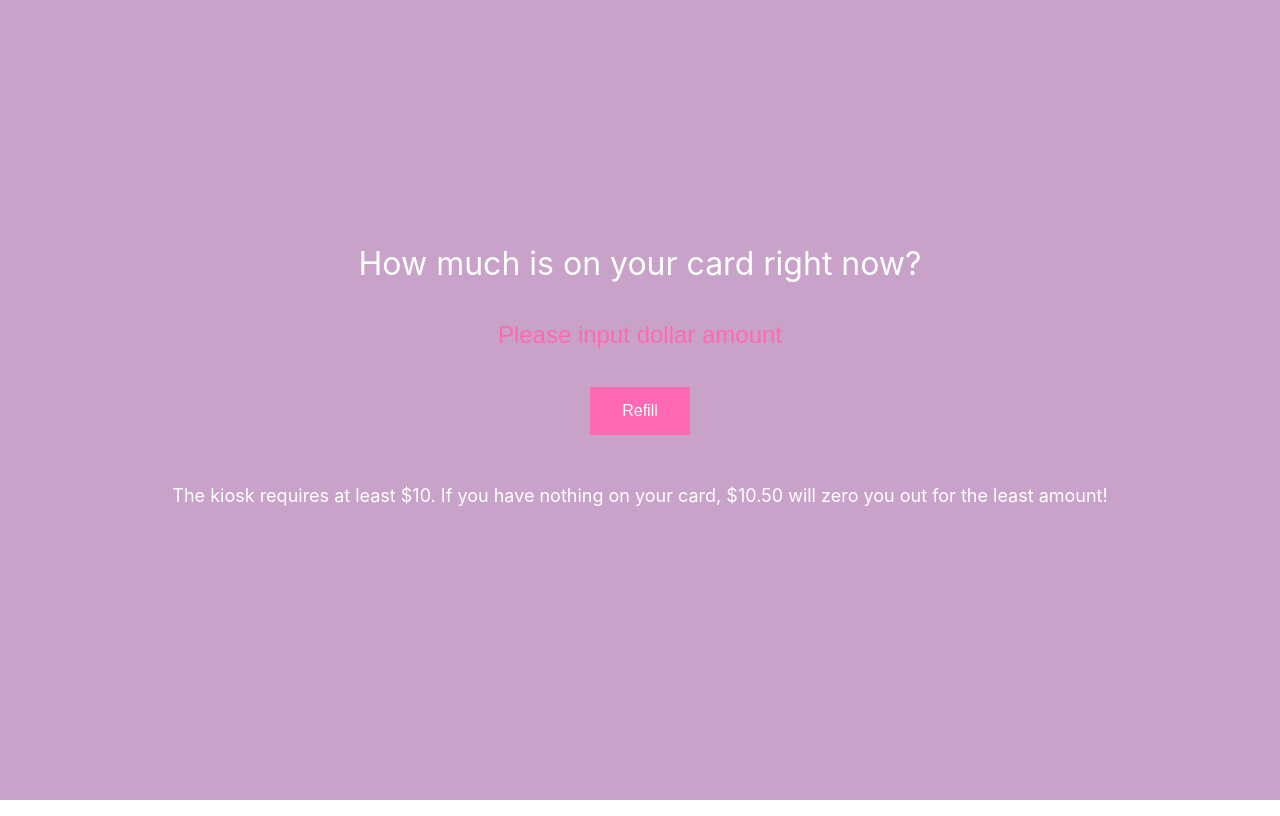
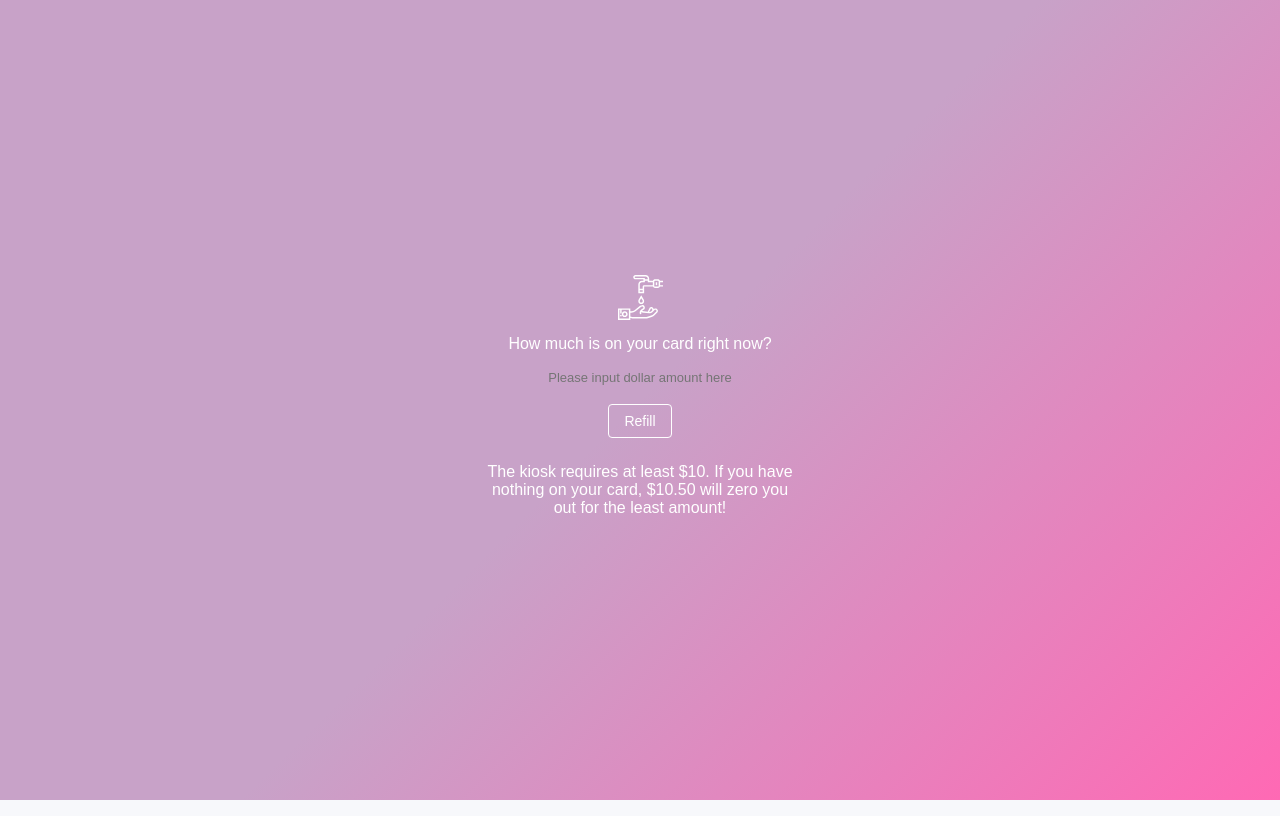
Before and after one commit to msbeethoven/final-laundry, a React (Create React App) app in the folder client/: page / in a window 1280 px wide. Built offline with nearby package versions, Linux system fonts and the light colour scheme.

Commit message:
Added svg, stylized search bar, aligned instructions/amount to put on with above question. todo: contact/faq

```diff
--- a/client/src/AmountBar.js
+++ b/client/src/AmountBar.js
@@ -12,7 +12,7 @@ const AmountBar = (props) => {
 
       <div className="onCardAmount">
         <div class="question">How much is on your card right now?</div>
-        <input name="onCardAmount" type="number" min="0" step=".01" placeholder="Please input dollar amount" required />
+        <input name="onCardAmount" type="number" min="0" step=".01" placeholder="Please input dollar amount here" required />
       </div>
       <div>
 
--- a/client/src/AmountPrice.js
+++ b/client/src/AmountPrice.js
@@ -7,17 +7,12 @@ const AmountPrice = (props) => {
 
 
   return (
-    <div>
+
       <div className="amountToPutOnCard">
         {props.amountToPutOnCard ? `You should put $` + props.amountToPutOnCard + ` to zero out your card.` : null}
 
-        <div id="test">
-          {props.amountToPutOnCard === 0 ? `The kiosk requires at least $10. If you have nothing on your card, $10.50 will zero you out for the least amount!` : null}
-        </div>
+        {props.amountToPutOnCard === 0 ? `The kiosk requires at least $10. If you have nothing on your card, $10.50 will zero you out for the least amount!` : null}
       </div>
-
-
-    </div>
   )
 }
 
--- a/client/src/App.css
+++ b/client/src/App.css
@@ -1,8 +1,6 @@
-.App {
-  text-align: center;
-}
 
-.App-logo {
+
+/* .App-logo {
   animation: App-logo-spin infinite 20s linear;
   height: 40vmin;
   pointer-events: none;
@@ -19,7 +17,12 @@
 }
 
 .App-box {
-  margin: 50px;
+  text-align: center;
+  align-self: center;
+  display: flex;
+  flex-direction: column;
+  align-items: center;
+  max-width: 450px;
 }
 
 .App-link {
@@ -69,17 +72,141 @@ input::-webkit-inner-spin-button {
   font-size: 16px;
 }
 
+
 .amountToPutOnCard {
   color: white;
   font-size: xx-large;
   padding: 50px;
+
 }
 
 #test {
   color: white;
   font-size: large;
+  transition: 5s;
 }
 
 .onCardAmount {
   color: white;
 }
+
+  */
+
+html, body {
+  font-family: sans-serif;
+  -ms-text-size-adjust: 100%;
+  -webkit-text-size-adjust: 100%;
+  background-color: #F7F8FB;
+  height: 100%;
+  -webkit-font-smoothing: antialiased; }
+
+body {
+  margin: 0;
+  padding: 0;
+  display: flex;
+  flex-direction: column;
+  align-items: center;
+  justify-content: center;
+}
+
+.App-box {
+  text-align: center;
+  align-self: center;
+  display: flex;
+  flex-direction: column;
+  align-items: center;
+  max-width: 450px;
+}
+
+.question, .amountToPutOnCard {
+  /* font-size: 22px; */
+  font-weight: 100;
+  margin-top: 15px;
+  color: white;
+  margin-bottom: 8px;
+  max-width: 320px;
+}
+
+
+p {
+  -webkit-margin-after: 0px;
+  -webkit-margin-before: 0px;
+  font-size: 15px;
+  color: #7F828B;
+  line-height: 21px;
+  margin-bottom: 4px; }
+
+.searchBtn {
+  text-decoration: none;
+  padding: 8px 15px;
+  border-radius: 4px;
+  margin: 10px;
+  font-size: 14px;
+  color:white;
+  border: 1px solid white;
+  background: transparent;
+}
+
+.hk-logo, .app-icon {
+  fill: #DBE1EC; }
+
+.info {
+  fill: #9FABBC; }
+
+body {
+  background: linear-gradient(135deg, #c8a2c8 50%, #FF69B4 100%); }
+
+body.friendly .message__title {
+  color: #fff; }
+
+body.friendly p {
+  color: rgba(255, 255, 255, 0.6); }
+
+body.friendly .hk-logo, body.friendly .app-icon {
+  fill: rgba(255, 255, 255, 0.9); }
+
+body.friendly .info {
+  fill: rgba(255, 255, 255, 0.9); }
+
+body.friendly .btn {
+  color: #fff;
+  border: 1px solid rgba(255, 255, 255, 0.9); }
+
+.info_area {
+  position: fixed;
+  right: 12px;
+  bottom: 12px; }
+
+.logo {
+  position: fixed;
+  left: 12px;
+  bottom: 12px; }
+
+  input[type=number] {
+    width: 100%;
+    background-color: transparent;
+    margin: 8px 0;
+    box-sizing: content-box;
+    width: 300px;
+    border: 0px solid #ccc;
+    -webkit-transition: 0.5s;
+    transition: 0.5s;
+    outline: none;
+    color:white;
+    text-align: center;
+    font-size: small;
+  }
+
+  input::-webkit-outer-spin-button,
+  input::-webkit-inner-spin-button {
+    -webkit-appearance: none;
+    margin: 0;
+  }
+
+  svg {
+    display: flex;
+    margin: auto;
+    fill: white;
+    width: 45px;
+    height: 45px;
+  }
--- a/client/src/App.js
+++ b/client/src/App.js
@@ -4,6 +4,7 @@ import { fetchAmount } from './redux/actions'
 import AmountBar from './AmountBar';
 import AmountPrice from './AmountPrice';
 import './App.css';
+import { ReactComponent as ReactLogo } from './prayer.svg';
 
 class App extends Component {
 
@@ -44,17 +45,11 @@ class App extends Component {
     console.log('ugh', this.props)
     return (
       <div className="App">
-        <header className="App-header">
-          <div className="App-box">
-            <AmountBar inputValueOnChange={this.inputValueOnChange} />
-
-            <div>
-              <AmountPrice amountToPutOnCard={this.props.amountToPutOnCard} />
-            </div>
-
-          </div>
-        </header>
-        <p className="App-intro">{this.state.data}</p>
+          <ReactLogo />
+        <div className="App-box">
+          <AmountBar inputValueOnChange={this.inputValueOnChange} />
+          <AmountPrice amountToPutOnCard={this.props.amountToPutOnCard} />
+        </div>
       </div>
     );
   }
```
Also changed, not shown: client/src/prayer.svg (added).
